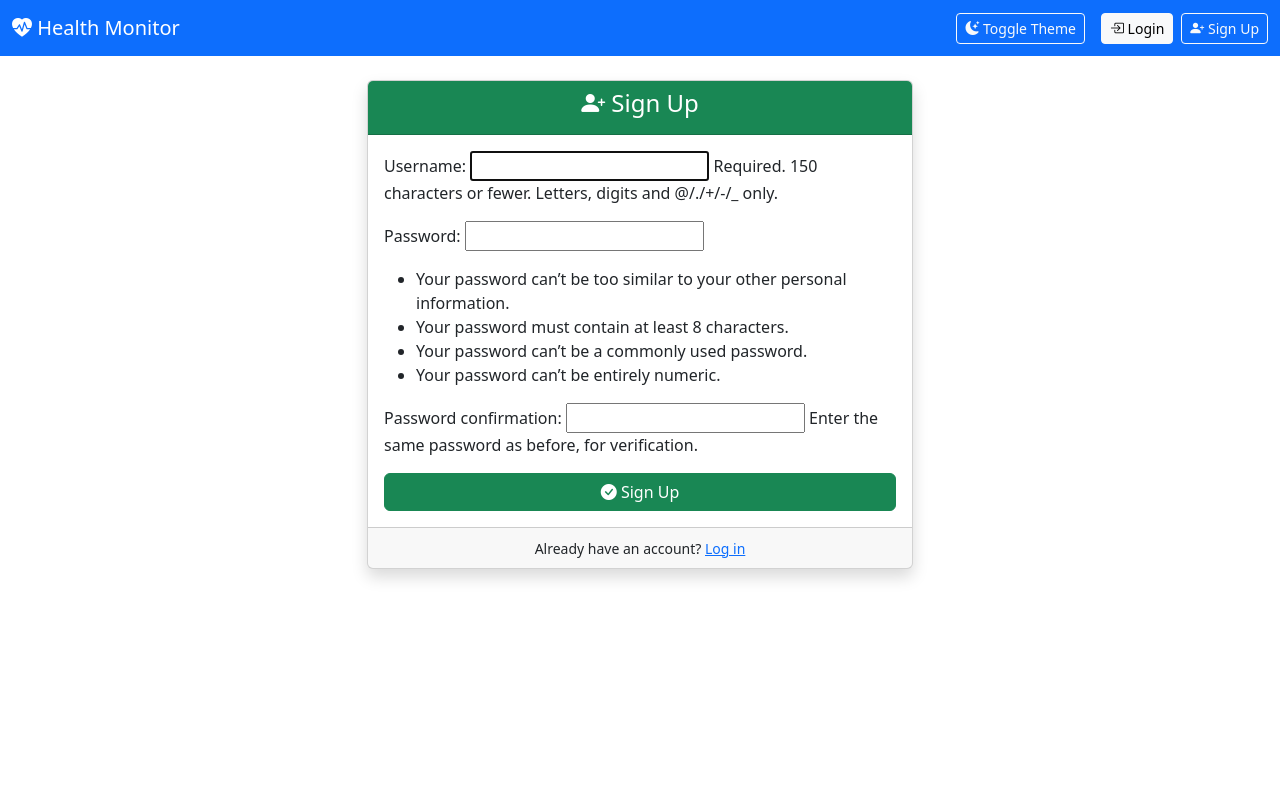
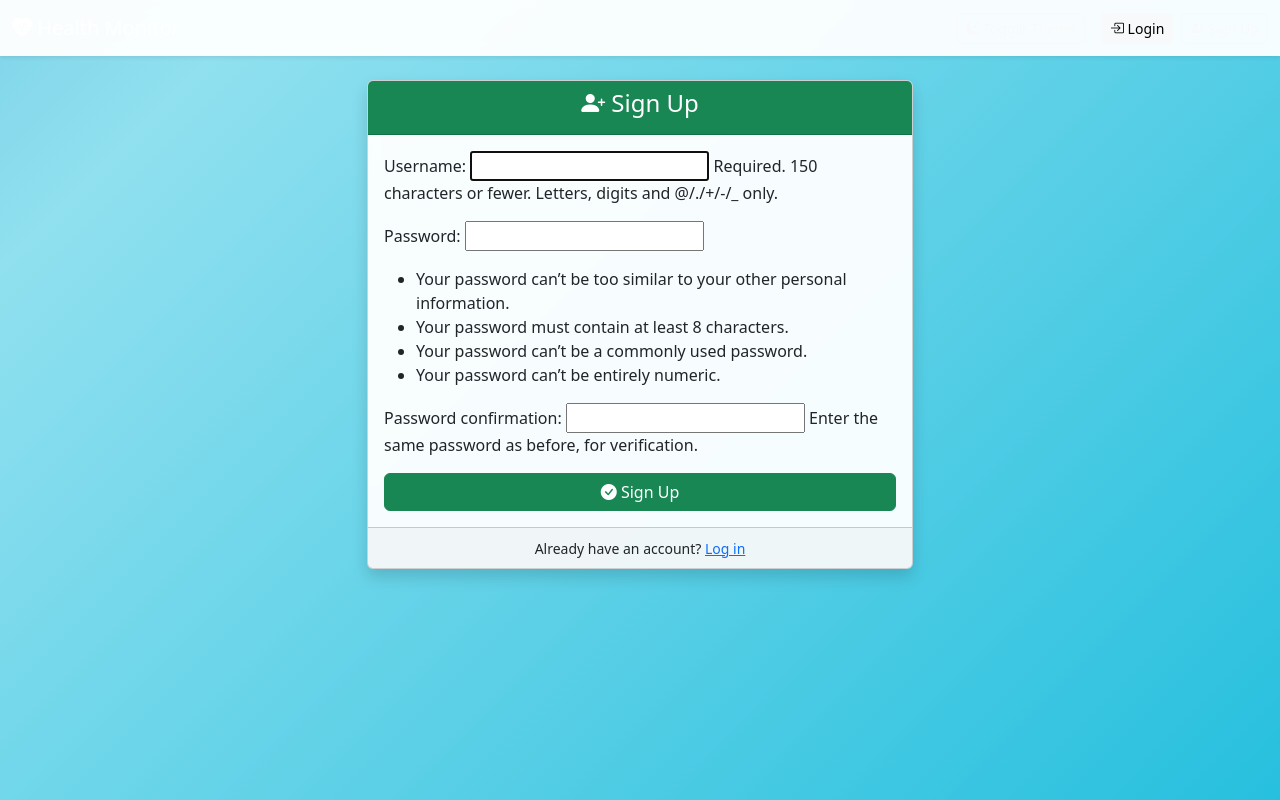
Before and after one commit to x18198988/health-monitor-app, a Django app: page /signup/ in a window 1280 px wide. Run offline with Django 5.2, Linux system fonts and the light colour scheme.

Commit message:
updated UI of templates

```diff
--- a/tracker/templates/base_generic.html
+++ b/tracker/templates/base_generic.html
@@ -16,19 +16,49 @@
   <!-- Flatpickr -->
   <link rel="stylesheet" href="https://cdn.jsdelivr.net/npm/flatpickr/dist/flatpickr.min.css">
   <script src="https://cdn.jsdelivr.net/npm/flatpickr"></script>
+
+  <!-- 🌈 Animated Gradient Background -->
+  <style>
+    body {
+      margin: 0;
+      padding: 0;
+      background: linear-gradient(-45deg, #00b4d8, #90e0ef, #0077b6, #caf0f8);
+      background-size: 400% 400%;
+      animation: gradientShift 15s ease infinite;
+    }
+
+    @keyframes gradientShift {
+      0% { background-position: 0% 50%; }
+      50% { background-position: 100% 50%; }
+      100% { background-position: 0% 50%; }
+    }
+
+    /* Optional: Improve readability of cards and navbar */
+    .card, .navbar {
+      background-color: rgba(255, 255, 255, 0.95) !important;
+      backdrop-filter: blur(6px);
+    }
+
+    /* Optional: Give the toast a little blur too */
+    .toast-container {
+      z-index: 9999;
+    }
+  </style>
 </head>
 
 <body>
-  <!-- Navbar -->
-  <nav class="navbar navbar-expand-lg navbar-dark bg-primary">
+  <!-- 🌐 Navbar -->
+  <nav class="navbar navbar-expand-lg navbar-dark bg-primary shadow-sm">
     <div class="container-fluid d-flex justify-content-between">
       <a class="navbar-brand" href="#"><i class="bi bi-heart-pulse-fill"></i> Health Monitor</a>
 
       <div class="d-flex align-items-center">
+        <!-- 🌙 Dark/Light Toggle -->
         <button onclick="toggleTheme()" class="btn btn-sm btn-outline-light me-3">
           <i class="bi bi-moon-stars-fill"></i> Toggle Theme
         </button>
 
+        <!-- 👤 User Info & Auth -->
         {% if user.is_authenticated %}
           <span class="navbar-text text-white me-3">
             <i class="bi bi-person-circle"></i> {{ user.username }}
@@ -51,21 +81,20 @@
     </div>
   </nav>
 
-  <!-- Page Content -->
+  <!-- 📄 Page Content -->
   <div class="container mt-4">
     {% block content %}{% endblock %}
   </div>
 
-  <!-- Dark Mode Script -->
+  <!-- 🌓 Dark Mode Script -->
   <script>
     const toggleTheme = () => {
-      document.body.classList.toggle('bg-dark');
       document.body.classList.toggle('text-light');
-      localStorage.setItem('theme', document.body.classList.contains('bg-dark') ? 'dark' : 'light');
+      localStorage.setItem('theme', document.body.classList.contains('text-light') ? 'dark' : 'light');
     };
     window.onload = () => {
       if (localStorage.getItem('theme') === 'dark') {
-        document.body.classList.add('bg-dark', 'text-light');
+        document.body.classList.add('text-light');
       }
     };
   </script>
```
